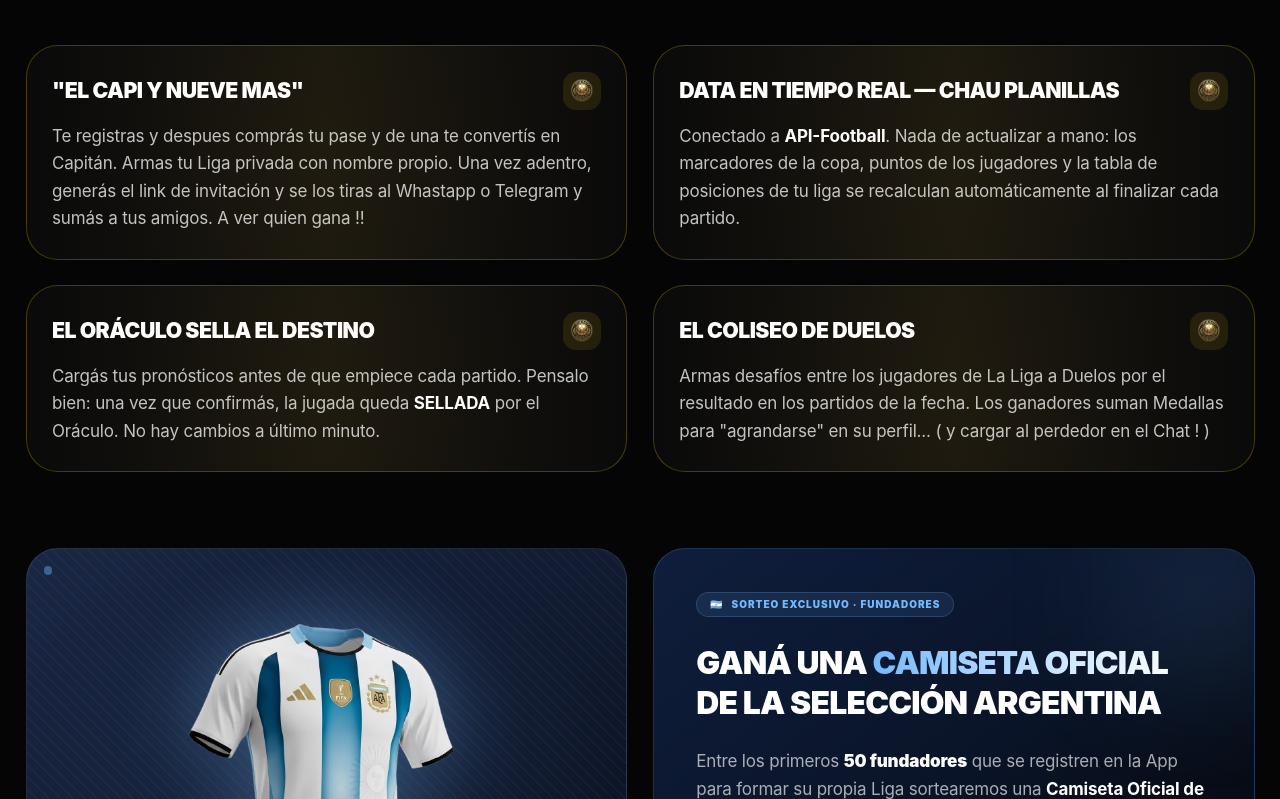
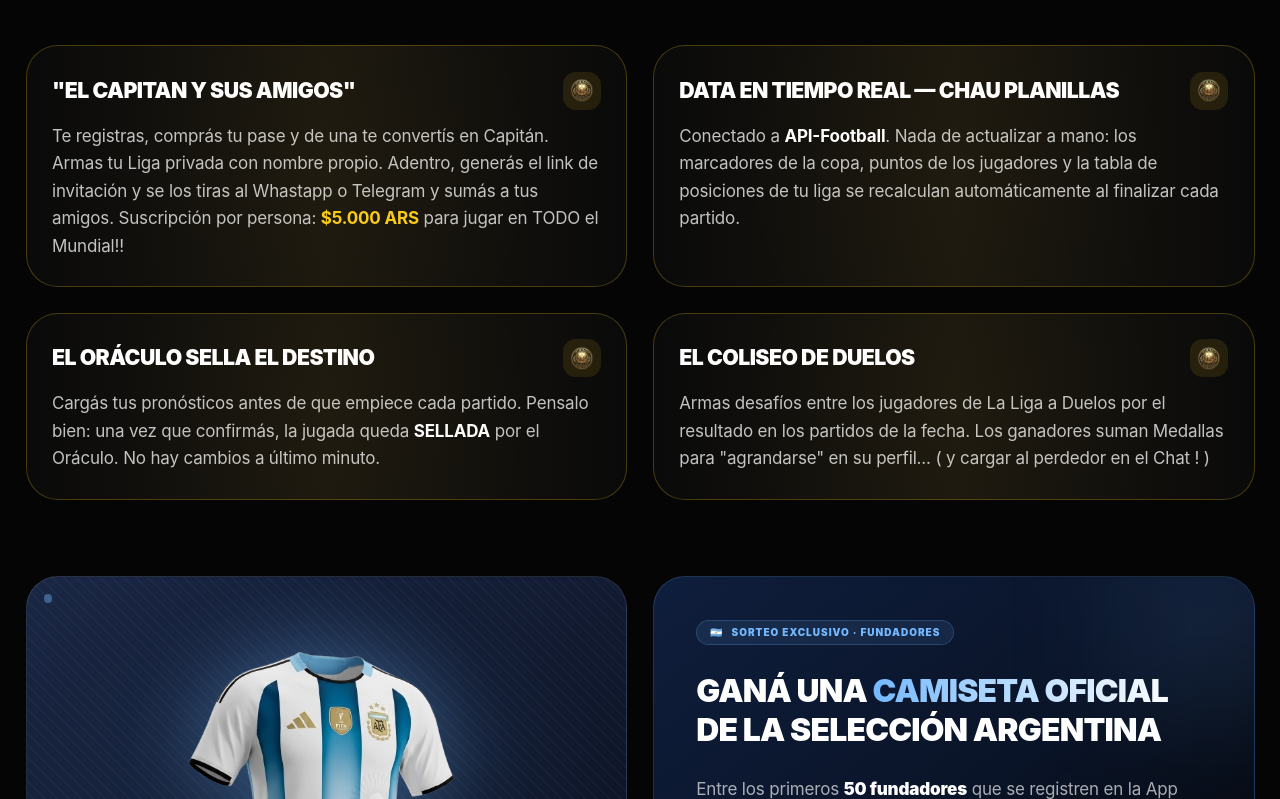
Before and after one commit to YoyoGZ/AppostMnD2026, a Next.js app: page / in a window 1280 px wide. Shown: the part 1341-2140 px from the top of the page. Built offline with nearby package versions, Linux system fonts and the light colour scheme; no server answers.

Commit message:
fix: Modificaciones en textos Landing y Card Invitación (5K)

```diff
--- a/src/app/join/[code]/page.tsx
+++ b/src/app/join/[code]/page.tsx
@@ -95,11 +95,14 @@ export default async function JoinPage({ params }: Props) {
           </div>
 
           <h1 className="text-xl sm:text-2xl md:text-3xl font-black tracking-tight text-white uppercase drop-shadow-[0_2px_15px_rgba(251,191,36,0.15)] leading-tight max-w-2xl">
-            ¡Te invitaron a unirte a la Liga de tu amigo: <span className="text-primary underline">"{leagueResult.captainAlias}"</span>!
+            ¡Te invitaron a unirte a la Liga de tu amigo/a:  <span className="text-primary">"{leagueResult.captainAlias}"</span> !
           </h1>
 
           <p className="text-white/60 text-xs sm:text-sm font-semibold leading-relaxed mt-3 max-w-xl">
-            Para jugar en MundiApp26, primero tenes que registrarte y despues te llevaremos al Pago Seguro de Mercado Pago, para abonar tu suscripción de membresía de <strong className="text-primary font-black">$5.000 ARS</strong>.
+            Bienvenido a MundiApp26! <strong className="text-primary font-black">La App para el Mundial!</strong>.
+          </p>
+          <p className="text-white/60 text-xs sm:text-sm font-semibold leading-relaxed mt-3 max-w-xl">
+            Para jugar: Te registras, te llevamos al Pago Seguro de Mercado Pago, abonas tu suscripción de <strong className="text-primary font-black">$5.000 ARS </strong> y directo a la App !!
           </p>
         </header>
 
@@ -116,7 +119,10 @@ export default async function JoinPage({ params }: Props) {
 
       <footer className="w-full text-center py-6 opacity-30 hover:opacity-60 transition-opacity shrink-0">
         <p className="text-[10px] uppercase font-bold tracking-widest text-white">
-          Desarrollado por Antigravity Engine
+          Designed by GM/JG - THE GAME
+        </p>
+        <p className="text-[10px] uppercase font-bold tracking-widest text-white">
+          Powered by ANTIGRAVITY ENGINE
         </p>
       </footer>
     </div>
--- a/src/app/page.tsx
+++ b/src/app/page.tsx
@@ -157,7 +157,7 @@ export default async function Home(props: PageProps) {
           <div className="md:col-span-6 relative group overflow-hidden bg-gradient-to-r from-[#0a0a0a] via-[#1c180f] to-[#0a0a0a] border border-primary/25 rounded-[32px] p-6 flex flex-col justify-start gap-3 hover:border-primary/50 transition-all duration-300 hover:shadow-[0_0_20px_rgba(251,191,36,0.08)]">
             <div className="absolute inset-0 bg-[radial-gradient(circle_at_center,rgba(251,191,36,0.02)_0%,transparent_70%)] pointer-events-none" />
             <div className="flex justify-between items-center">
-              <h4 className="text-lg md:text-xl font-black text-white uppercase tracking-tight">"EL CAPI y nueve mas"</h4>
+              <h4 className="text-lg md:text-xl font-black text-white uppercase tracking-tight">"EL CAPITAN y sus Amigos"</h4>
               <div className="w-9 h-9 relative flex items-center justify-center flex-shrink-0 bg-primary/10 rounded-xl overflow-hidden group-hover:scale-110 transition-transform">
                 <Image
                   src="/assets/logo_oficial.png"
@@ -169,7 +169,7 @@ export default async function Home(props: PageProps) {
               </div>
             </div>
             <p className="text-white/75 text-sm md:text-base leading-relaxed">
-              Te registras y despues comprás tu pase y de una te convertís en Capitán. Armas tu Liga privada con nombre propio. Una vez adentro, generás el link de invitación y se los tiras al Whastapp o Telegram y sumás a tus amigos. A ver quien gana !!
+              Te registras, comprás tu pase y de una te convertís en Capitán. Armas tu Liga privada con nombre propio. Adentro, generás el link de invitación y se los tiras al Whastapp o Telegram y sumás a tus amigos. Suscripción por persona: <strong className="text-primary font-bold">$5.000 ARS</strong> para jugar en TODO el Mundial!!
             </p>
           </div>
 
@@ -292,7 +292,7 @@ export default async function Home(props: PageProps) {
             <p className="text-white/65 text-base leading-relaxed mb-6">
               Entre los primeros{" "}
               <strong className="text-white font-black">50 fundadores</strong>{" "}
-              que se registren en la App para formar su propia Liga sortearemos una{" "}
+              que se registren en la App para formar su Liga con al menos dos invitados, sortearemos una{" "}
               <strong className="text-white">Camiseta Oficial de Argentina</strong>.
             </p>
 
```
